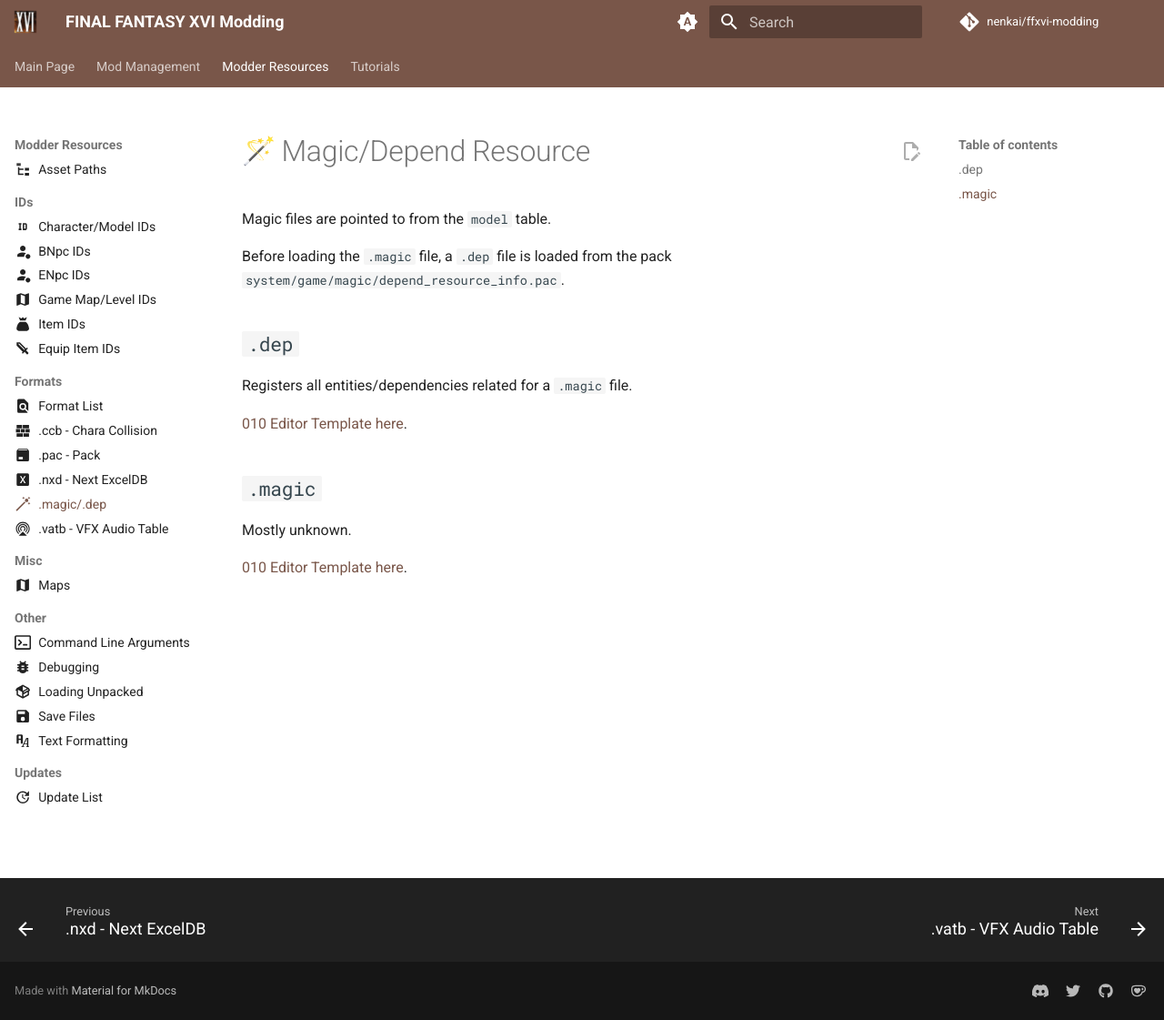
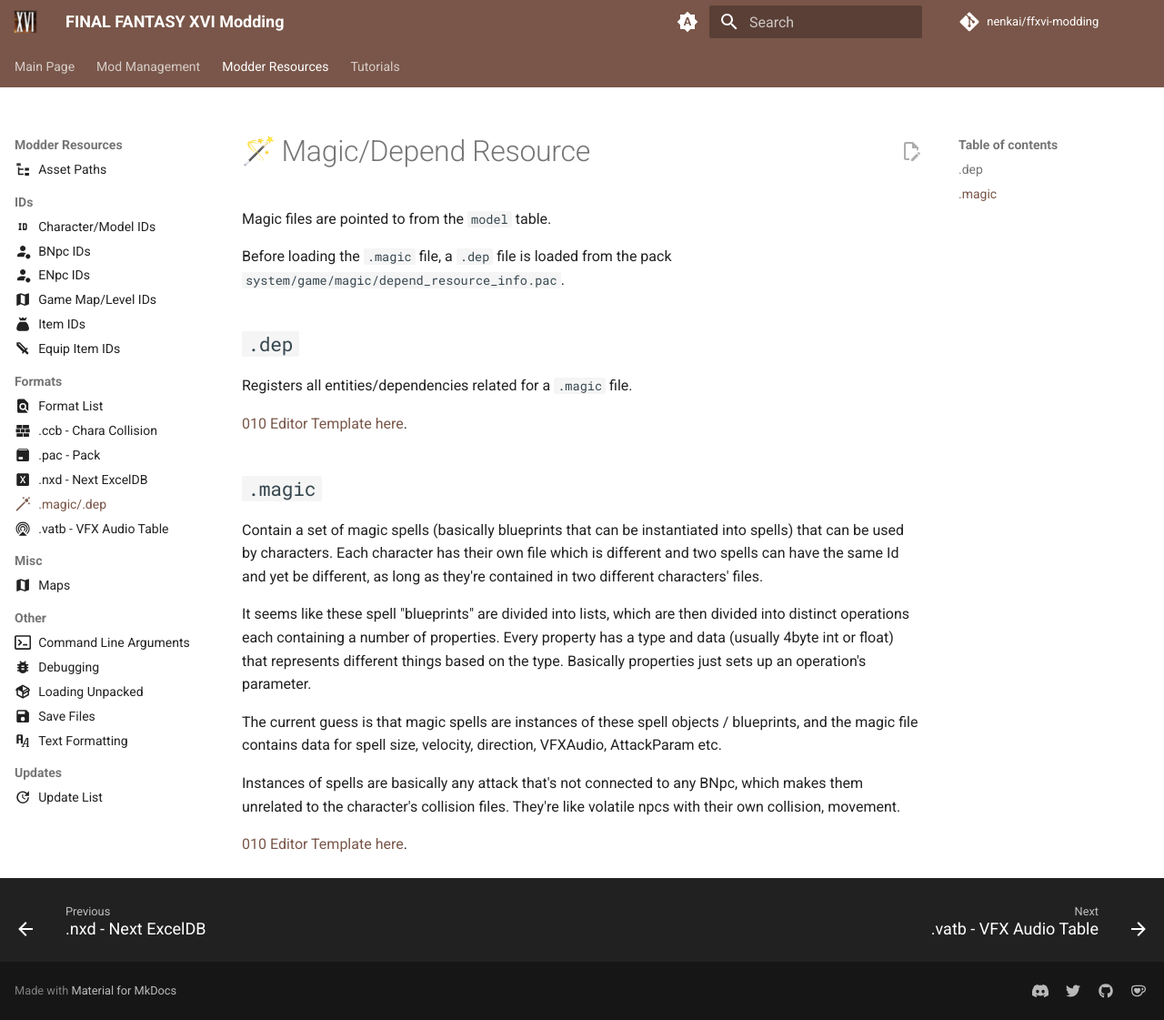
Before and after one commit to Nenkai/ffxvi-modding, an MkDocs documentation site: the page built from docs/resources/formats/dep_magic.md, in a window 1280 px wide and 1121 px high. Shown: the whole window at 91% size. Built offline with MkDocs 1.6.1 and Material for MkDocs 9.7.7, drawn with Linux system fonts in a browser that asks for light colours; emoji names are drawn with the system emoji font; comment, search, counter and statistics services are not loaded.

Commit message:
magic file doc

```diff
--- a/docs/resources/formats/dep_magic.md
+++ b/docs/resources/formats/dep_magic.md
@@ -16,6 +16,14 @@
 
 ## `.magic`
 
-Mostly unknown.
+Contain a set of magic spells (basically blueprints that can be instantiated into spells) that can be used by characters. Each character has their own file which is different and two spells can have the same Id and yet be different, as long as they're contained in two different characters' files.
+
+It seems like these spell "blueprints" are divided into lists, which are then divided into distinct operations each containing a number of properties. Every property has a type and data (usually 4byte int or float) that represents different things based on the type.
+Basically properties just sets up an operation's parameter.
+
+The current guess is that magic spells are instances of these spell objects / blueprints, and the magic file contains data for spell size, velocity, direction, VFXAudio, AttackParam etc.
+
+Instances of spells are basically any attack that's not connected to any BNpc, which makes them unrelated to the character's collision files.
+They're like volatile npcs with their own collision, movement.
 
 [010 Editor Template here](https://github.com/Nenkai/010GameTemplates/blob/main/Square%20Enix/Final%20Fantasy%2016/FF16_magic.bt).
```
